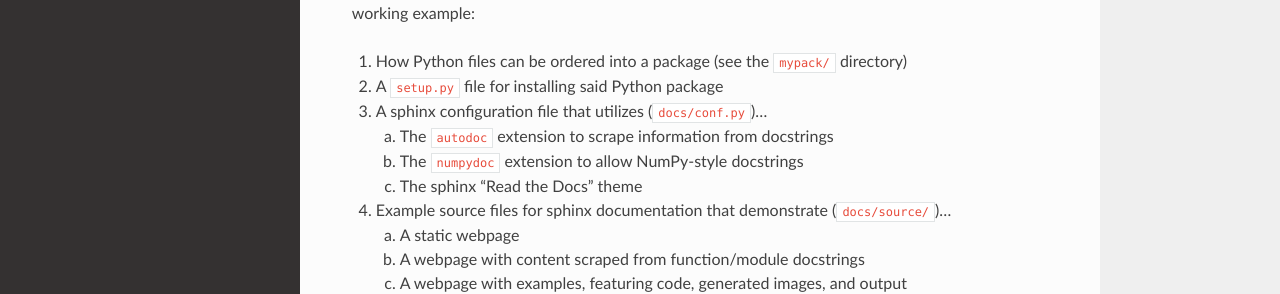
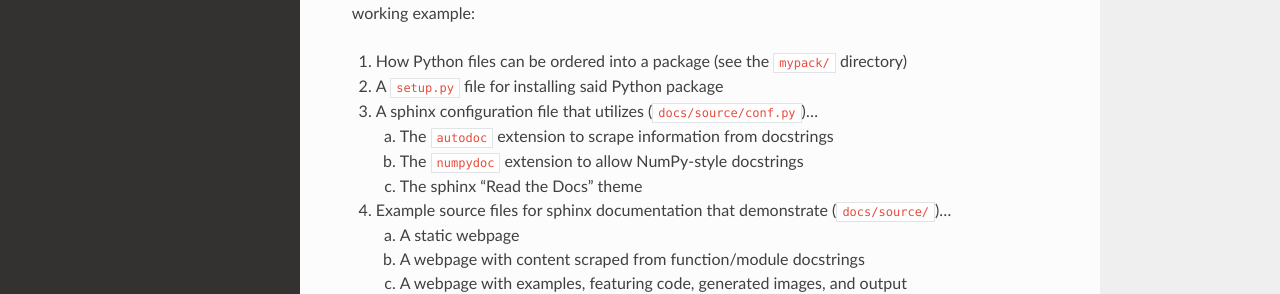
Before and after one commit to jennirinker/code-for-the-world, a Sphinx documentation site: the page built from docs/source/how_to_use.rst, in a window 1280 px wide and 1248 px high. Shown: the part 639-933 px from the top of the window. Built offline with Sphinx 7.4.7 and the Read the Docs theme 2.0.0, drawn with Linux system fonts in a browser that asks for light colours.

Commit message:
Fix small typo in how_to_use.rst
Write correct path for Sphinx configuration file "conf.py"

```diff
--- a/docs/source/how_to_use.rst
+++ b/docs/source/how_to_use.rst
@@ -33,7 +33,7 @@ for you to see a working example:
 1. How Python files can be ordered into a package (see the ``mypack/``
    directory)
 2. A ``setup.py`` file for installing said Python package
-3. A sphinx configuration file that utilizes (``docs/conf.py``)...
+3. A sphinx configuration file that utilizes (``docs/source/conf.py``)...
 
    a. The ``autodoc`` extension to scrape information from docstrings
    b. The ``numpydoc`` extension to allow NumPy-style docstrings
```
